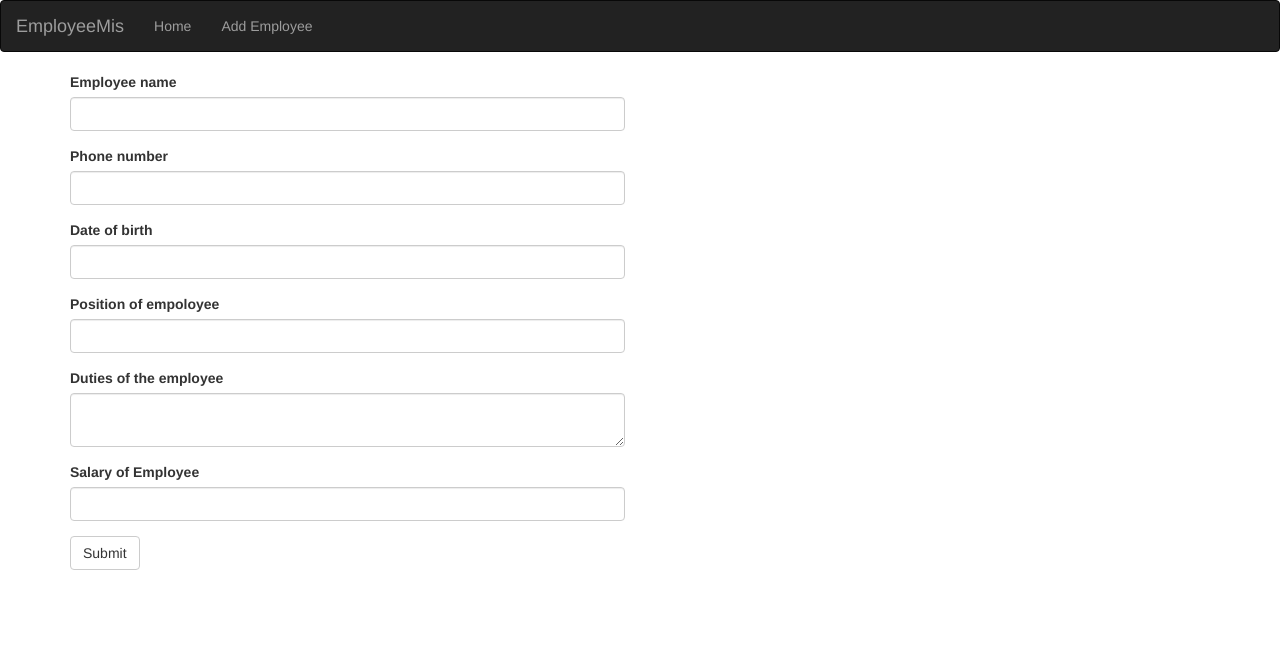
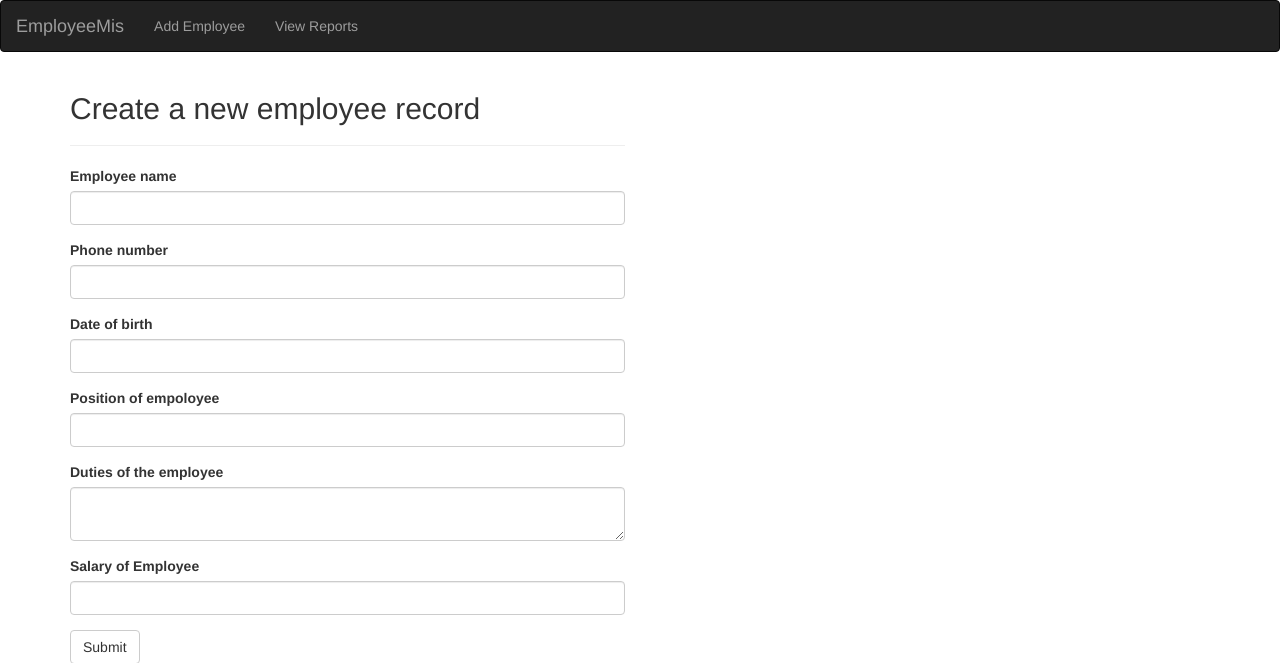
Before and after one commit to Josephat-n/employeeMis, a Flask app: page /add_employee in a window 1280 px wide. Shown: the top 663 px of the page. Run offline with Flask 2, Linux system fonts and the light colour scheme; some libraries are stand-ins or nearby versions.

Commit message:
create a template and route for viewing reports.

```diff
--- a/app/main/views.py
+++ b/app/main/views.py
@@ -34,8 +34,16 @@ def addemp():
       db.session.add(new_employee)
       db.session.commit()
 
-      flash('New Employee added')
+      flash('New Employee added successfully!')
       return redirect(url_for('.addemp'))
 
 
    return render_template('addemp.html', addemp_form = form)
+
+@main.route('/view_reports')
+def reports():
+   """
+   View employees report
+   """
+
+   return render_template('report.html')
--- a/app/templates/addemp.html
+++ b/app/templates/addemp.html
@@ -5,6 +5,8 @@
 <div class="container">
     <div class="row">
         <div class="col-md-6">
+            <h2>Create a new employee record</h2><hr>
+
             <!--Flash message -->
             {% for message in get_flashed_messages() %}
             <div class="alert alert-success">
--- a/app/templates/navbar.html
+++ b/app/templates/navbar.html
@@ -11,8 +11,8 @@
         </div>
         <div class="navbar-collapse collapse">
             <ul class="nav navbar-nav">
-              <li><a href="/">Home</a></li>
               <li><a href="{{url_for('main.addemp')}}">Add Employee</a></li>
+              <li><a href="{{url_for('main.reports')}}">View Reports</a></li>
             </ul>
             <ul class="nav navbar-nav navbar-right">
             </ul>
```
Also changed, not shown: app/templates/report.html (added, +8 -0 lines).
